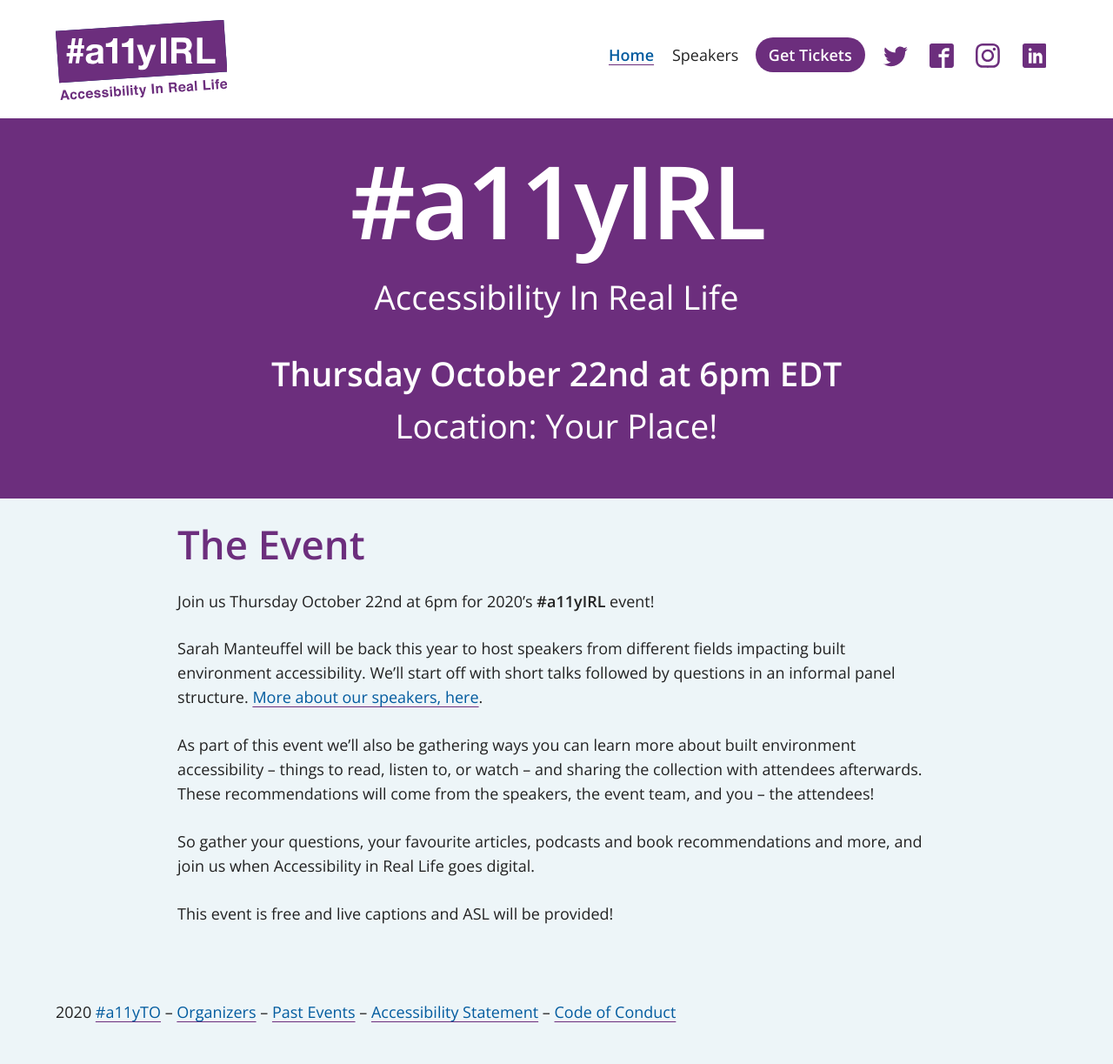
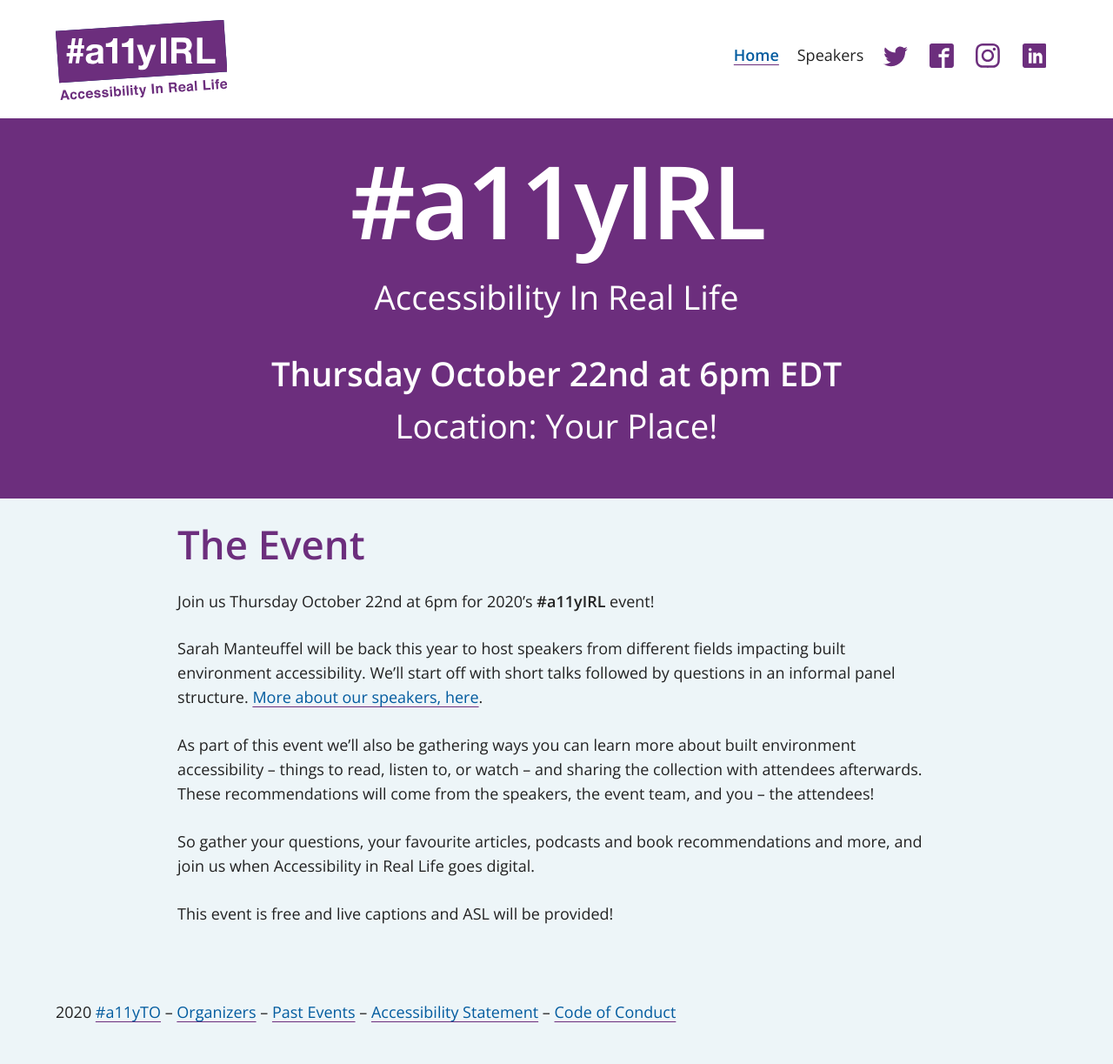
Before and after one commit to a11yTO/static-irl-site, a Jekyll site: the page built from index.html, in a window 1280 px wide. Shown: the whole page at 87% size. Built offline with Jekyll 4.4.1, drawn with Linux system fonts in a browser that asks for light colours.

Commit message:
Remove Get Tickets link

```diff
--- a/_includes/header.html
+++ b/_includes/header.html
@@ -39,9 +39,9 @@
         <li>
           <a {% if page.id == 'speakers' %}class="current-page" {% endif %} href="/speakers">Speakers</a>
         </li>
-        <li class="tickets">
-          <a href="https://a11y.ca/e/1/a11yweekto-2020" target="_blank">Get Tickets</a>
-        </li>
+        <!-- <li class="tickets">
+          <a href="#" target="_blank">Get Tickets</a>
+        </li> -->
         <li class="social">
           <ul class="social-icons">
             <li><a href="https://twitter.com/a11yto" rel="external" target="_blank"><svg class="twitter-icon" focusable="false" version="1.1" xmlns="http://www.w3.org/2000/svg" width="32" height="32" viewBox="0 0 32 32">
```
